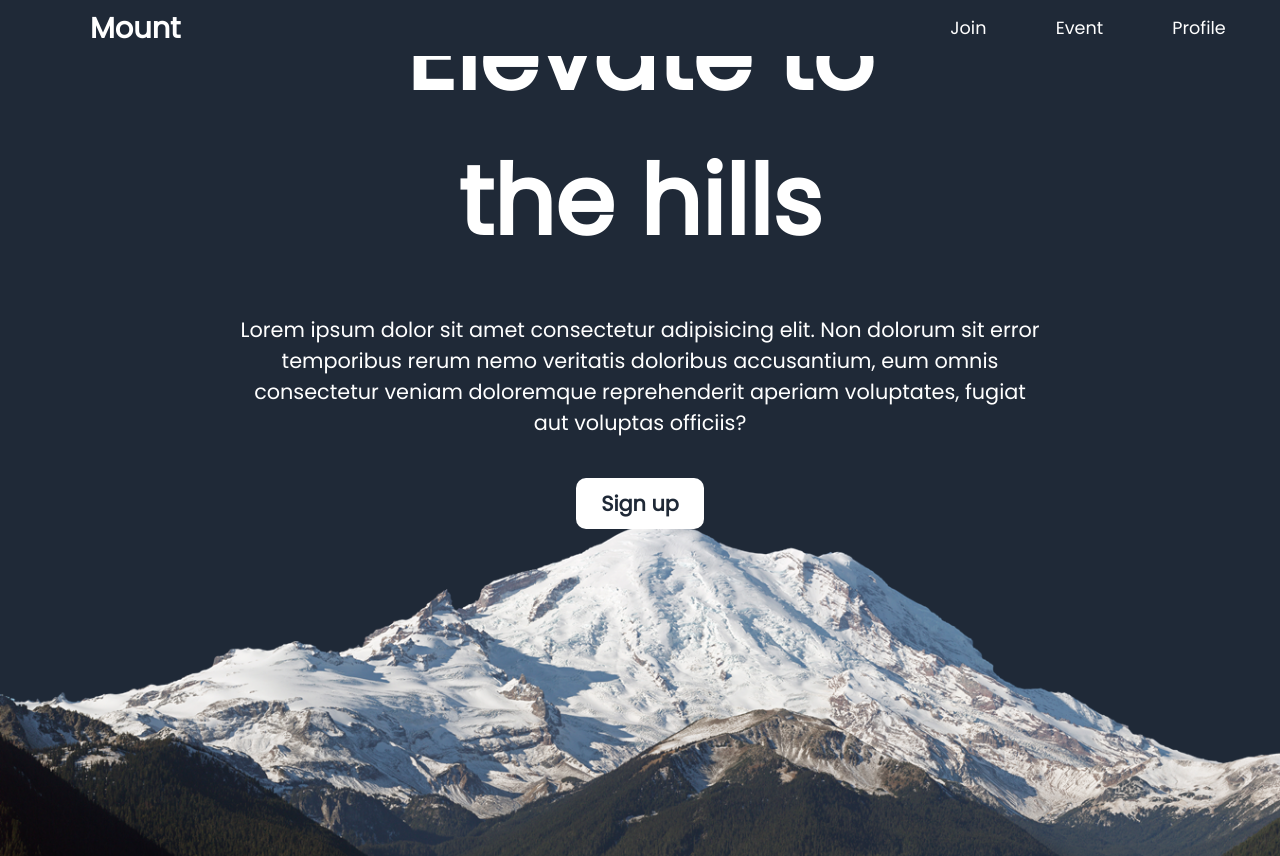
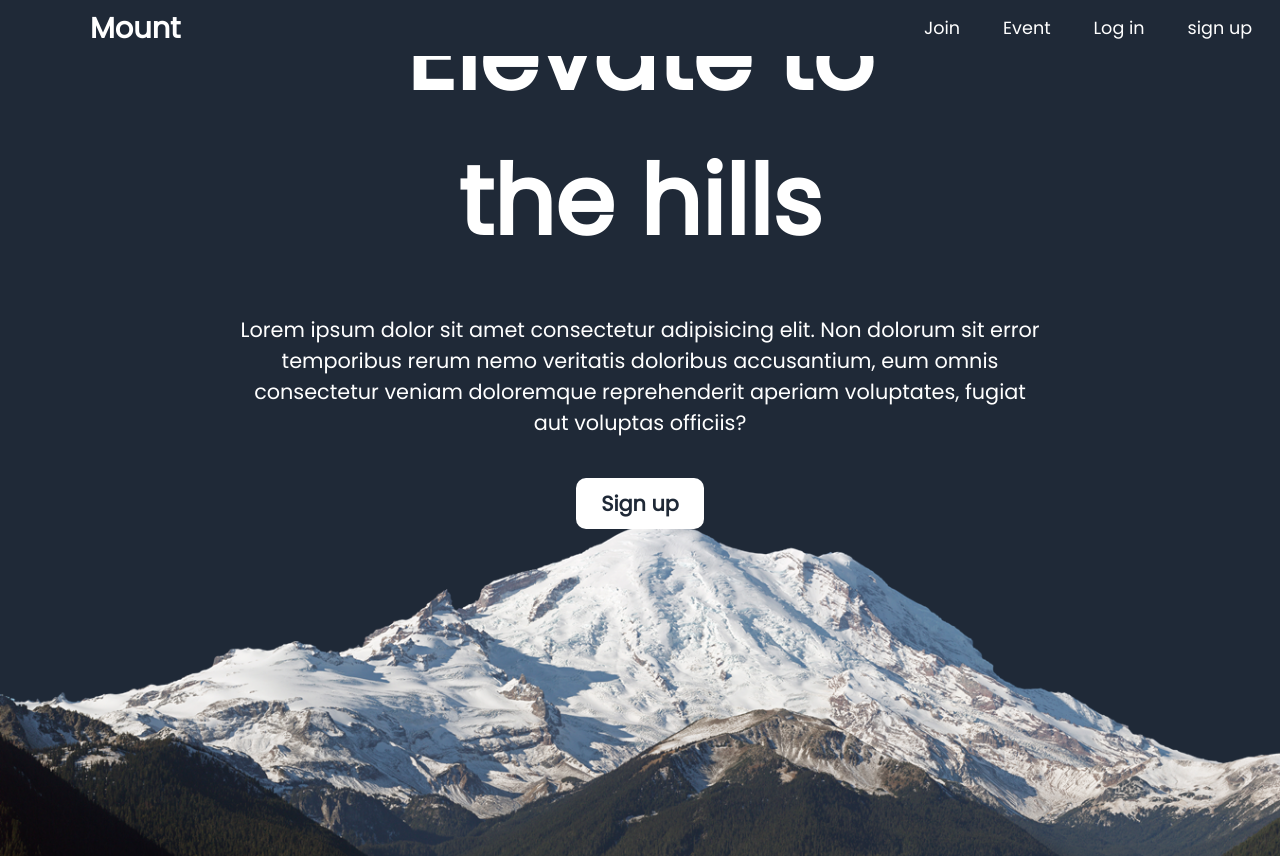
Before and after one commit to Ruhamma/Landing-Page, a plain HTML site: page index.html in a window 1280 px wide. Shown: the top 856 px of the page. Drawn offline with Linux system fonts and the light colour scheme; a web font is replaced by a local one.

Commit message:
Add signup and login link on navigation bar

```diff
--- a/index.html
+++ b/index.html
@@ -20,7 +20,8 @@
         <div id="links">
             <a href="" class="link">Join</a>
             <a href="" class="link">Event</a>
-            <a href="" class="link">Profile</a>
+            <a href="" class="link">Log in</a>
+            <a href="" class="link">sign up</a>
         </div>
     </header>
     <section id="first">
```
